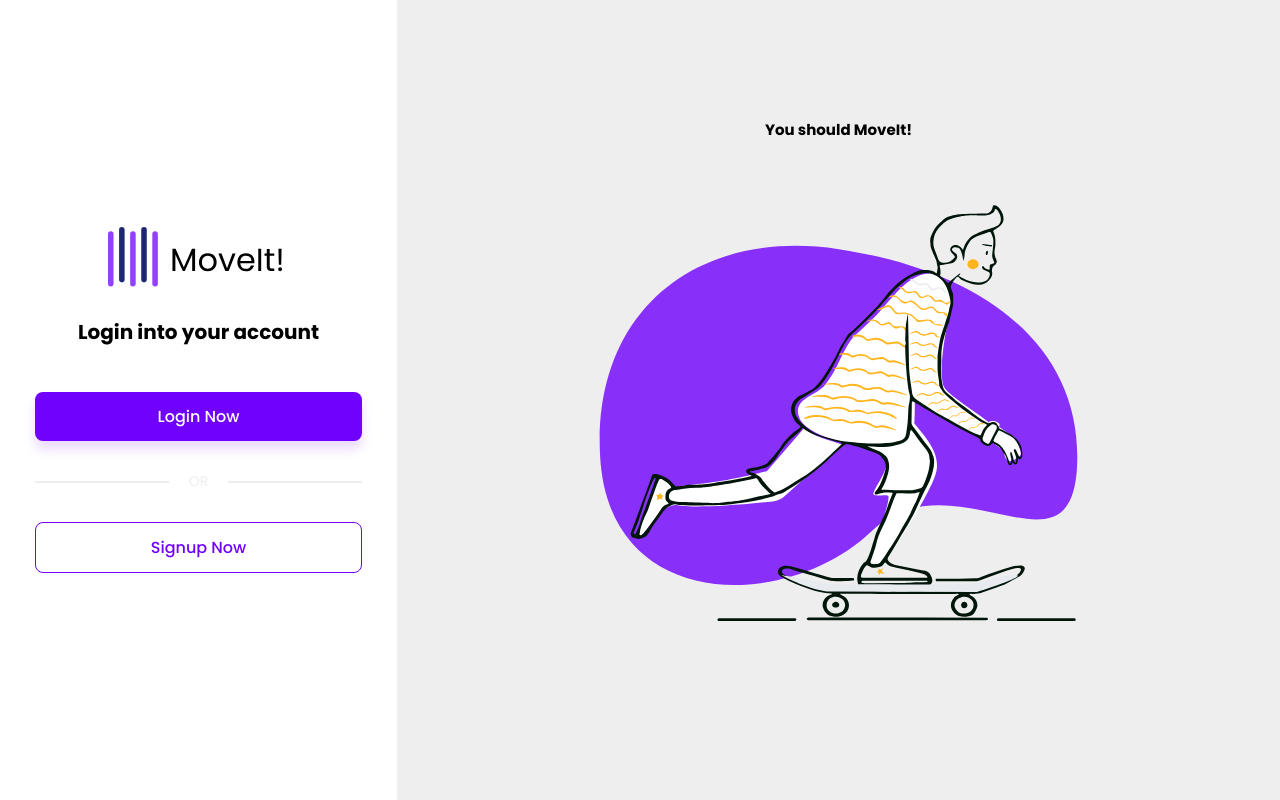
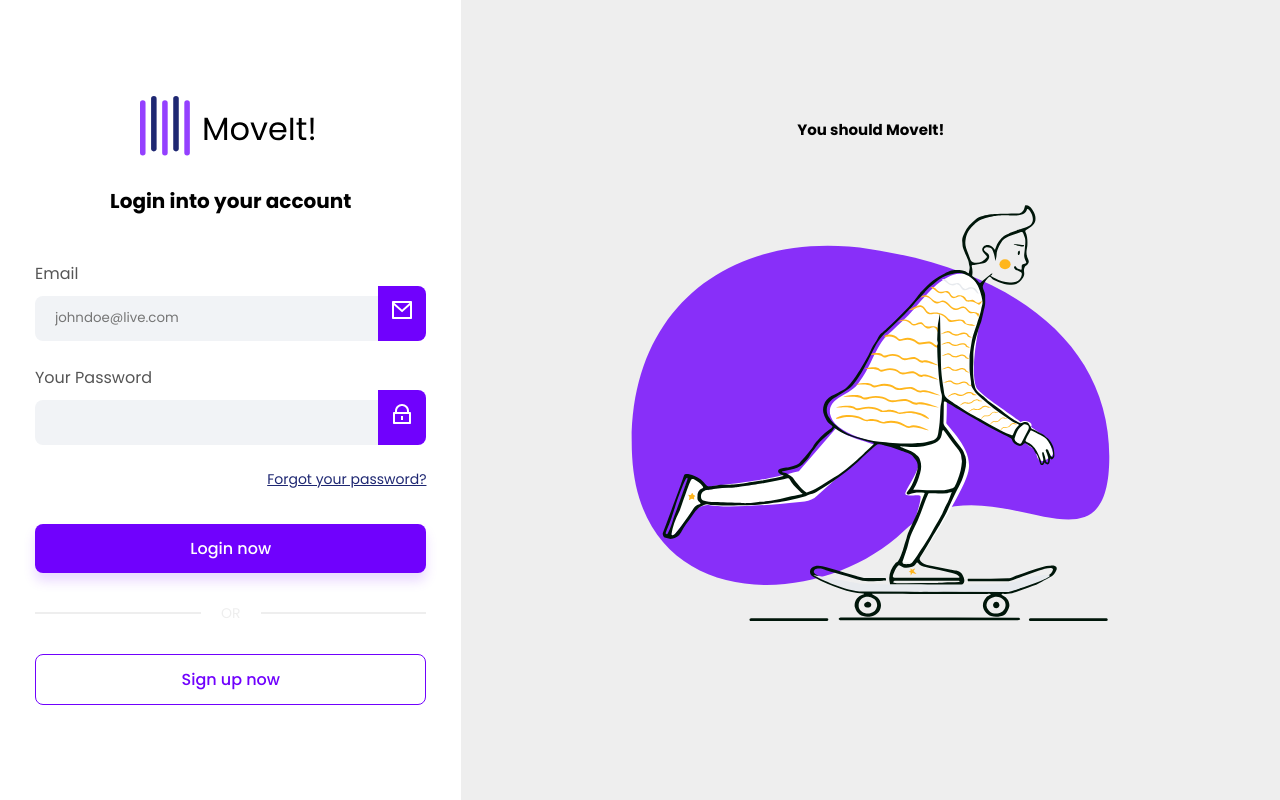
Before and after one commit to uzielmenezes/login-app, an Angular app: page /login in a window 1280 px wide. Built offline with nearby package versions, Linux system fonts and the light colour scheme.

Commit message:
feat: style and functions for the login page / WIP

```diff
--- a/src/app/pages/login/login.component.html
+++ b/src/app/pages/login/login.component.html
@@ -1,7 +1,27 @@
 <login-layout
   title="Login into your account"
-  primaryBtnText="Login Now"
-  secondaryBtnText="Signup Now"
+  primaryBtnText="Login now"
+  secondaryBtnText="Sign up now"
+  (submit)="submit()"
+  (navigate)="navigate()"
 >
-  <form [formGroup]="loginForm"></form>
+  <form [formGroup]="loginForm">
+    <primary-input
+      formControlName="email"
+      inputName="email"
+      label="Email"
+      type="email"
+      placeholder="johndoe@live.com"
+    >
+      <img src="assets/svg/email-icon.svg" alt="" />
+    </primary-input>
+    <primary-input
+      formControlName="password"
+      inputName="password"
+      label="Your Password"
+      type="password"
+      ><img src="assets/svg/password-icon.svg" alt=""
+    /></primary-input>
+    <span>Forgot your password?</span>
+  </form>
 </login-layout>
--- a/src/app/pages/login/login.component.scss
+++ b/src/app/pages/login/login.component.scss
@@ -0,0 +1,16 @@
+@import "../../../styles/variables.scss";
+
+form {
+  display: flex;
+  flex-flow: column nowrap;
+  gap: 2.4rem;
+  width: 100%;
+  margin-bottom: 3.4rem;
+
+  span {
+    font-size: 1.4rem;
+    text-decoration: underline;
+    color: $secondary-color;
+    text-align: end;
+  }
+}
--- a/src/app/pages/login/login.component.ts
+++ b/src/app/pages/login/login.component.ts
@@ -1,24 +1,32 @@
 import { Component, OnInit } from '@angular/core';
 import {
   FormBuilder,
+  FormControl,
   FormGroup,
   ReactiveFormsModule,
   Validators,
 } from '@angular/forms';
+import { Router } from '@angular/router';
 
 import { LoginLayoutComponent } from '../../components/login-layout/login-layout.component';
+import { PrimaryInputComponent } from '../../components/primary-input/primary-input.component';
+
+interface LoginForm {
+  email: FormControl;
+  password: FormControl;
+}
 
 @Component({
   selector: 'login',
   standalone: true,
-  imports: [LoginLayoutComponent, ReactiveFormsModule],
+  imports: [LoginLayoutComponent, ReactiveFormsModule, PrimaryInputComponent],
   templateUrl: './login.component.html',
   styleUrl: './login.component.scss',
 })
 export class LoginComponent implements OnInit {
-  loginForm!: FormGroup;
+  loginForm!: FormGroup<LoginForm>;
 
-  constructor(private fb: FormBuilder) {}
+  constructor(private fb: FormBuilder, private router: Router) {}
 
   ngOnInit(): void {
     this.loginForm = this.fb.group({
@@ -26,4 +34,12 @@ export class LoginComponent implements OnInit {
       password: ['', [Validators.required, Validators.minLength(6)]],
     });
   }
+
+  submit() {
+    console.log(this.loginForm.value);
+  }
+
+  navigate() {
+    this.router.navigate(['/signup']);
+  }
 }
```
